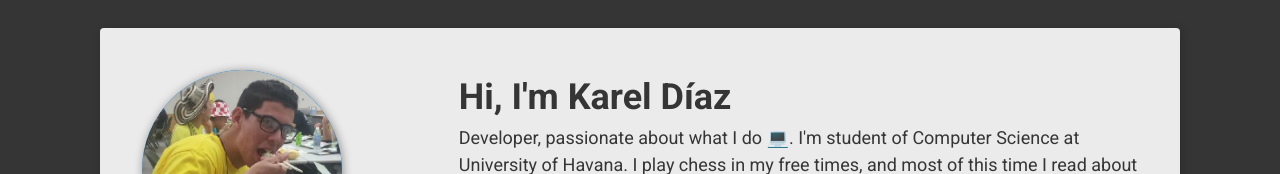
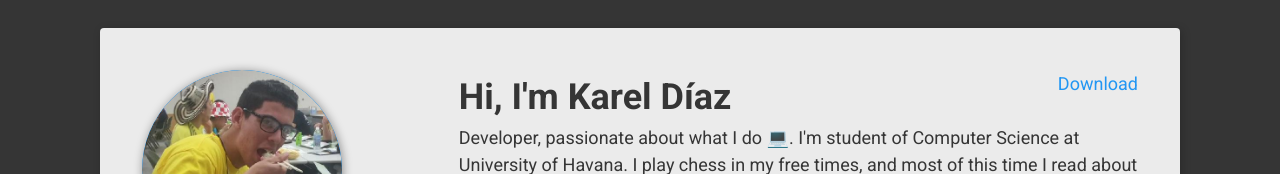
Before and after one commit to Karelito00/karelito00, a Vue app: page / in a window 1280 px wide. Shown: the part 148-322 px from the top of the page. Built offline with nearby package versions, Linux system fonts and the light colour scheme.

Commit message:
Add link for download cv

```diff
--- a/src/components/Content.vue
+++ b/src/components/Content.vue
@@ -20,7 +20,15 @@
         class="info-container"
         style="color: #353535; font-size: 18px"
       >
-        <h1>Hi, I'm Karel Díaz</h1>
+        <div class="d-flex justify-space-between">
+          <h1>Hi, I'm Karel Díaz</h1>
+          <a
+            style="text-decoration: none"
+            href="https://drive.google.com/file/d/1EVXOKm5cv9dBGDoW15BygbO3eRq6am21/view?usp=sharing"
+            target="_blanck"
+            >Download</a
+          >
+        </div>
         <p style="font-size: 18px">
           Developer, passionate about what I do 💻. I'm student of Computer
           Science at University of Havana. I play chess in my free times, and
```
